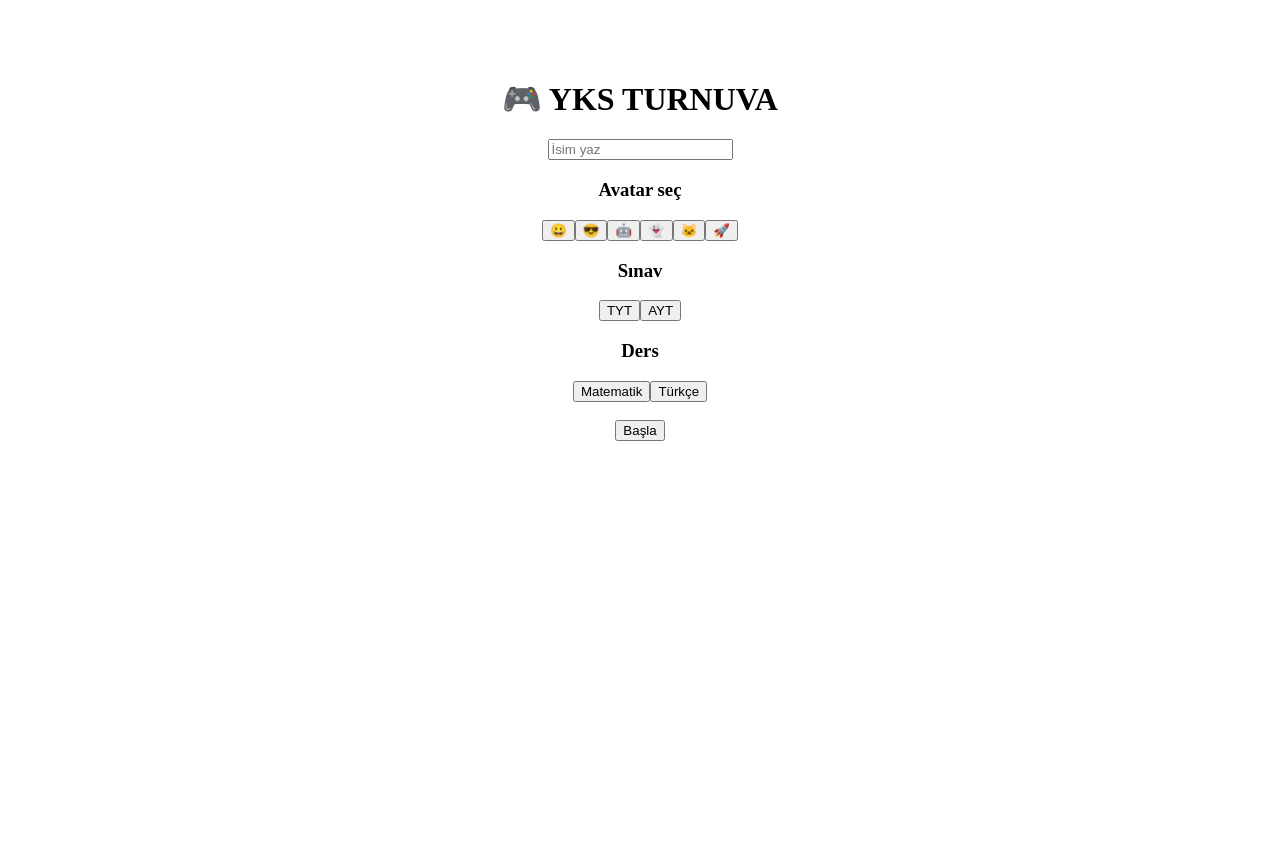
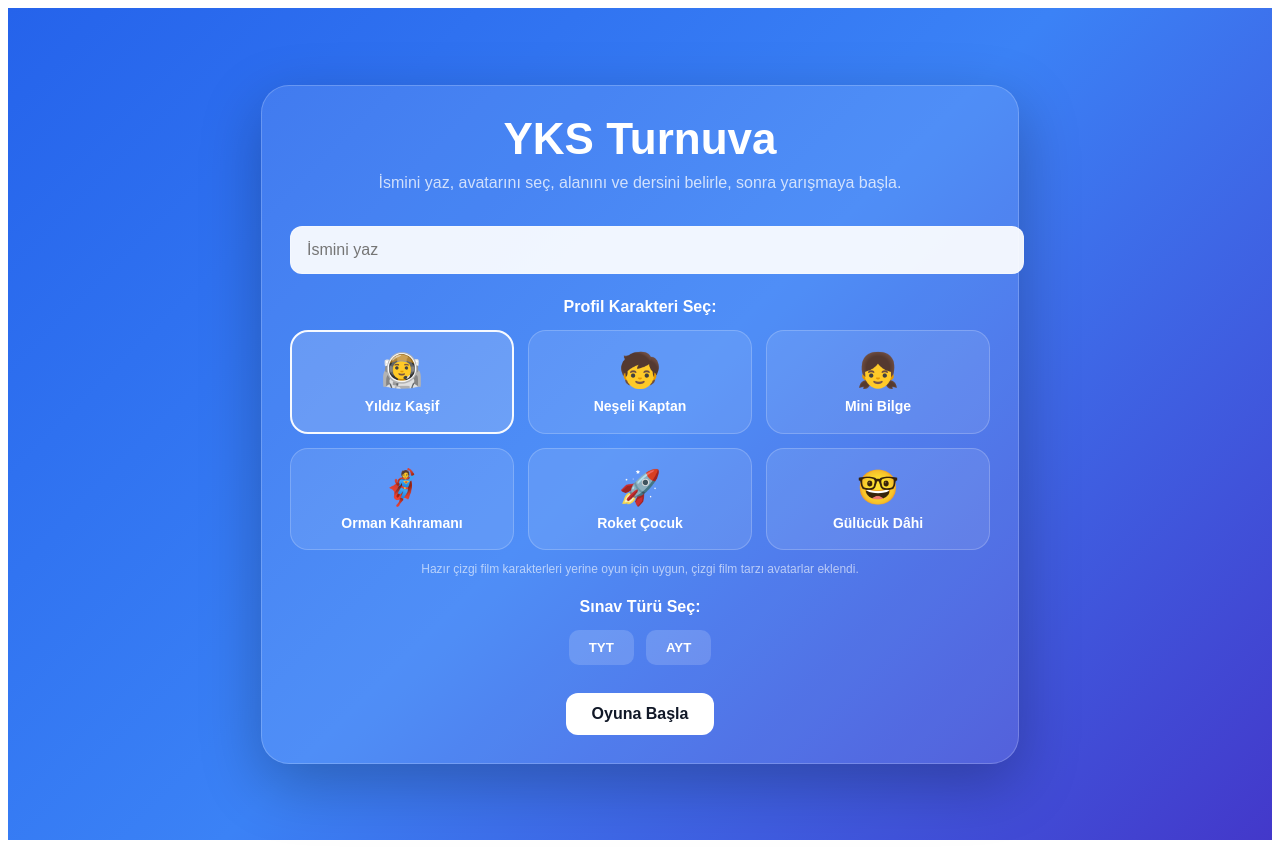
Before and after one commit to Hasan061910/yks-turnuva, a React (Vite) app: page / in a window 1280 px wide. Before the commit the page ends 800 px from the top, so only its background shows below. Built offline with nearby package versions, Linux system fonts and the light colour scheme.

Commit message:
Update App.jsx

```diff
--- a/src/App.jsx
+++ b/src/App.jsx
@@ -1,24 +1,42 @@
 import React, { useState } from "react";
 
-const avatars = ["😀","😎","🤖","👻","🐱","🚀"];
+const avatars = [
+  { emoji: "🧑‍🚀", label: "Yıldız Kaşif" },
+  { emoji: "🧒", label: "Neşeli Kaptan" },
+  { emoji: "👧", label: "Mini Bilge" },
+  { emoji: "🦸", label: "Orman Kahramanı" },
+  { emoji: "🚀", label: "Roket Çocuk" },
+  { emoji: "🤓", label: "Gülücük Dâhi" },
+];
 
 const questions = [
-  { question: "2+2 kaç?", options: ["2","3","4","5"], answer: 2 },
-  { question: "Başkent?", options: ["İstanbul","Ankara","İzmir","Bursa"], answer: 1 },
-  { question: "5x2?", options: ["5","10","15","20"], answer: 1 },
-  { question: "Su kaç derecede kaynar?", options: ["50","100","150","0"], answer: 1 },
-  { question: "En büyük gezegen?", options: ["Dünya","Mars","Jüpiter","Venüs"], answer: 2 },
-  { question: "3x3?", options: ["6","9","12","3"], answer: 1 },
-  { question: "Güneş doğudan mı doğar?", options: ["Evet","Hayır"], answer: 0 },
-  { question: "10/2?", options: ["2","3","5","10"], answer: 2 },
-  { question: "H2O nedir?", options: ["Su","Ateş","Toprak","Hava"], answer: 0 },
-  { question: "Türkiye kaç bölge?", options: ["5","6","7","8"], answer: 2 },
+  { question: "2 + 2 kaçtır?", options: ["2", "3", "4", "5"], answer: 2 },
+  { question: "Türkiye'nin başkenti hangisidir?", options: ["İstanbul", "Ankara", "İzmir", "Bursa"], answer: 1 },
+  { question: "5 x 2 kaçtır?", options: ["5", "10", "15", "20"], answer: 1 },
+  { question: "Su kaç derecede kaynar?", options: ["50", "100", "150", "0"], answer: 1 },
+  { question: "En büyük gezegen hangisidir?", options: ["Dünya", "Mars", "Jüpiter", "Venüs"], answer: 2 },
+  { question: "3 x 3 kaçtır?", options: ["6", "9", "12", "3"], answer: 1 },
+  { question: "Güneş doğudan mı doğar?", options: ["Evet", "Hayır", "Bazen", "Batıdan"], answer: 0 },
+  { question: "10 / 2 kaçtır?", options: ["2", "3", "5", "10"], answer: 2 },
+  { question: "H2O nedir?", options: ["Su", "Ateş", "Toprak", "Hava"], answer: 0 },
+  { question: "Türkiye kaç coğrafi bölgeden oluşur?", options: ["5", "6", "7", "8"], answer: 2 },
 ];
+
+const pageStyle = {
+  minHeight: "100vh",
+  display: "flex",
+  alignItems: "center",
+  justifyContent: "center",
+  padding: 16,
+  background: "linear-gradient(135deg,#2563eb,#3b82f6,#4338ca)",
+  color: "white",
+  fontFamily: "Arial, sans-serif",
+};
 
 export default function App() {
   const [screen, setScreen] = useState("menu");
   const [name, setName] = useState("");
-  const [avatar, setAvatar] = useState("😀");
+  const [avatar, setAvatar] = useState("🧑‍🚀");
   const [exam, setExam] = useState("");
   const [lesson, setLesson] = useState("");
   const [qIndex, setQIndex] = useState(0);
@@ -28,82 +46,156 @@ export default function App() {
 
   if (screen === "result") {
     return (
-      <div style={{ textAlign: "center", marginTop: 100 }}>
-        <h1>🏆 Oyun Bitti</h1>
-        <h2>{name}</h2>
-        <h2>Skor: {score}</h2>
-        <button onClick={() => setScreen("menu")}>Menü</button>
+      <div style={pageStyle}>
+        <div style={{ width: "100%", maxWidth: 580, background: "rgba(255,255,255,0.10)", border: "1px solid rgba(255,255,255,0.2)", borderRadius: 28, padding: 28, textAlign: "center", boxShadow: "0 20px 60px rgba(0,0,0,0.25)" }}>
+          <h1 style={{ marginTop: 0 }}>🏆 Oyun Bitti</h1>
+          <h2>{avatar} {name}</h2>
+          <p style={{ fontSize: 30, fontWeight: 800 }}>Skor: {score}</p>
+          <button onClick={() => { setScreen("menu"); setQIndex(0); setScore(0); }} style={{ padding: "12px 24px", borderRadius: 12, border: 0, cursor: "pointer", fontWeight: 700 }}>
+            Ana Menü
+          </button>
+        </div>
       </div>
     );
   }
 
   if (screen === "game") {
     return (
-      <div style={{ textAlign: "center", marginTop: 80 }}>
-        <h2>{avatar} {name}</h2>
-        <h3>{exam} - {lesson}</h3>
+      <div style={{ ...pageStyle, background: "linear-gradient(135deg,#312e81,#4338ca,#1d4ed8)" }}>
+        <div style={{ width: "100%", maxWidth: 760, background: "rgba(255,255,255,0.10)", border: "1px solid rgba(255,255,255,0.2)", borderRadius: 28, padding: 24, boxShadow: "0 20px 60px rgba(0,0,0,0.25)" }}>
+          <div style={{ display: "flex", justifyContent: "space-between", alignItems: "center", marginBottom: 16 }}>
+            <div>
+              <div style={{ fontSize: 24, fontWeight: 700 }}>{avatar} {name}</div>
+              <div style={{ opacity: 0.8 }}>{exam} • {lesson}</div>
+            </div>
+            <div style={{ fontWeight: 700 }}>Skor: {score}</div>
+          </div>
 
-        <h2>{current.question}</h2>
+          <div style={{ marginBottom: 14, fontWeight: 700 }}>Soru {qIndex + 1} / {questions.length}</div>
+          <div style={{ fontSize: 28, fontWeight: 800, marginBottom: 18 }}>{current.question}</div>
 
           {current.options.map((opt, i) => (
             <button
               key={i}
               onClick={() => {
-              if (i === current.answer) setScore(score + 10);
-
-              if (qIndex < 9) {
-                setQIndex(qIndex + 1);
+                if (i === current.answer) setScore((s) => s + 10);
+                if (qIndex < questions.length - 1) {
+                  setQIndex((q) => q + 1);
                 } else {
                   setScreen("result");
                 }
               }}
-            style={{ display: "block", margin: "10px auto" }}
+              style={{
+                display: "block",
+                width: "100%",
+                margin: "10px 0",
+                padding: "14px 16px",
+                borderRadius: 14,
+                border: "1px solid rgba(255,255,255,0.2)",
+                background: "rgba(255,255,255,0.14)",
+                color: "white",
+                textAlign: "left",
+                cursor: "pointer",
+                fontSize: 16,
+              }}
             >
               {opt}
             </button>
           ))}
         </div>
+      </div>
     );
   }
 
   return (
-    <div style={{ textAlign: "center", marginTop: 80 }}>
-      <h1>🎮 YKS TURNUVA</h1>
+    <div style={pageStyle}>
+      <div style={{ width: "100%", maxWidth: 700, background: "rgba(255,255,255,0.10)", border: "1px solid rgba(255,255,255,0.2)", borderRadius: 28, padding: 28, textAlign: "center", boxShadow: "0 20px 60px rgba(0,0,0,0.25)" }}>
+        <h1 style={{ margin: 0, fontSize: 44, fontWeight: 800 }}>YKS Turnuva</h1>
+        <p style={{ marginTop: 10, opacity: 0.75 }}>İsmini yaz, avatarını seç, alanını ve dersini belirle, sonra yarışmaya başla.</p>
 
         <input
-        placeholder="İsim yaz"
+          placeholder="İsmini yaz"
           value={name}
           onChange={(e) => setName(e.target.value)}
+          style={{ width: "100%", marginTop: 18, padding: "14px 16px", borderRadius: 12, border: "1px solid rgba(255,255,255,0.25)", outline: "none", fontSize: 16, background: "rgba(255,255,255,0.92)" }}
         />
 
-      <h3>Avatar seç</h3>
-      {avatars.map((a) => (
-        <button key={a} onClick={() => setAvatar(a)}>
-          {a}
+        <div style={{ marginTop: 24, fontWeight: 700 }}>Profil Karakteri Seç:</div>
+        <div style={{ display: "grid", gridTemplateColumns: "repeat(3, 1fr)", gap: 14, marginTop: 14 }}>
+          {avatars.map((item) => {
+            const active = avatar === item.emoji;
+            return (
+              <button
+                key={item.label}
+                onClick={() => setAvatar(item.emoji)}
+                style={{
+                  borderRadius: 18,
+                  border: active ? "2px solid rgba(255,255,255,0.95)" : "1px solid rgba(255,255,255,0.2)",
+                  background: active ? "rgba(255,255,255,0.18)" : "rgba(255,255,255,0.10)",
+                  color: "white",
+                  padding: "18px 8px",
+                  cursor: "pointer",
+                }}
+              >
+                <div style={{ fontSize: 34, marginBottom: 8 }}>{item.emoji}</div>
+                <div style={{ fontSize: 14, fontWeight: 600 }}>{item.label}</div>
+              </button>
+            );
+          })}
+        </div>
+
+        <div style={{ marginTop: 12, opacity: 0.6, fontSize: 12 }}>
+          Hazır çizgi film karakterleri yerine oyun için uygun, çizgi film tarzı avatarlar eklendi.
+        </div>
+
+        <div style={{ marginTop: 22, fontWeight: 700 }}>Sınav Türü Seç:</div>
+        <div style={{ display: "flex", gap: 12, justifyContent: "center", marginTop: 14 }}>
+          <button
+            onClick={() => { setExam("TYT"); setLesson(""); }}
+            style={{ padding: "10px 20px", borderRadius: 10, border: 0, cursor: "pointer", background: exam === "TYT" ? "white" : "rgba(255,255,255,0.16)", color: exam === "TYT" ? "#111827" : "white", fontWeight: 700 }}
+          >
+            TYT
+          </button>
+          <button
+            onClick={() => { setExam("AYT"); setLesson(""); }}
+            style={{ padding: "10px 20px", borderRadius: 10, border: 0, cursor: "pointer", background: exam === "AYT" ? "white" : "rgba(255,255,255,0.16)", color: exam === "AYT" ? "#111827" : "white", fontWeight: 700 }}
+          >
+            AYT
+          </button>
+        </div>
+
+        {exam && (
+          <>
+            <div style={{ marginTop: 22, fontWeight: 700 }}>Ders Seç:</div>
+            <div style={{ display: "flex", gap: 10, justifyContent: "center", flexWrap: "wrap", marginTop: 14 }}>
+              {(exam === "TYT" ? ["Türkçe", "Matematik", "Fen", "Sosyal"] : ["Matematik", "Fizik", "Kimya", "Biyoloji", "Edebiyat"]).map((item) => (
+                <button
+                  key={item}
+                  onClick={() => setLesson(item)}
+                  style={{ padding: "10px 16px", borderRadius: 10, border: 0, cursor: "pointer", background: lesson === item ? "white" : "rgba(255,255,255,0.16)", color: lesson === item ? "#111827" : "white", fontWeight: 700 }}
+                >
+                  {item}
                 </button>
               ))}
-
-      <h3>Sınav</h3>
-      <button onClick={() => setExam("TYT")}>TYT</button>
-      <button onClick={() => setExam("AYT")}>AYT</button>
-
-      <h3>Ders</h3>
-      <button onClick={() => setLesson("Matematik")}>Matematik</button>
-      <button onClick={() => setLesson("Türkçe")}>Türkçe</button>
-
-      <br /><br />
+            </div>
+          </>
+        )}
 
         <button
           onClick={() => {
             if (!name || !exam || !lesson) {
-            alert("Hepsini seç!");
+              alert("İsim, sınav türü ve ders seçmelisin.");
               return;
             }
+            setQIndex(0);
+            setScore(0);
             setScreen("game");
           }}
+          style={{ marginTop: 28, padding: "12px 26px", borderRadius: 12, border: 0, cursor: "pointer", background: "white", color: "#111827", fontWeight: 800, fontSize: 16 }}
         >
-        Başla
+          Oyuna Başla
         </button>
+      </div>
     </div>
   );
 }
```
Lines whose indentation alone changed are shown as unchanged.
